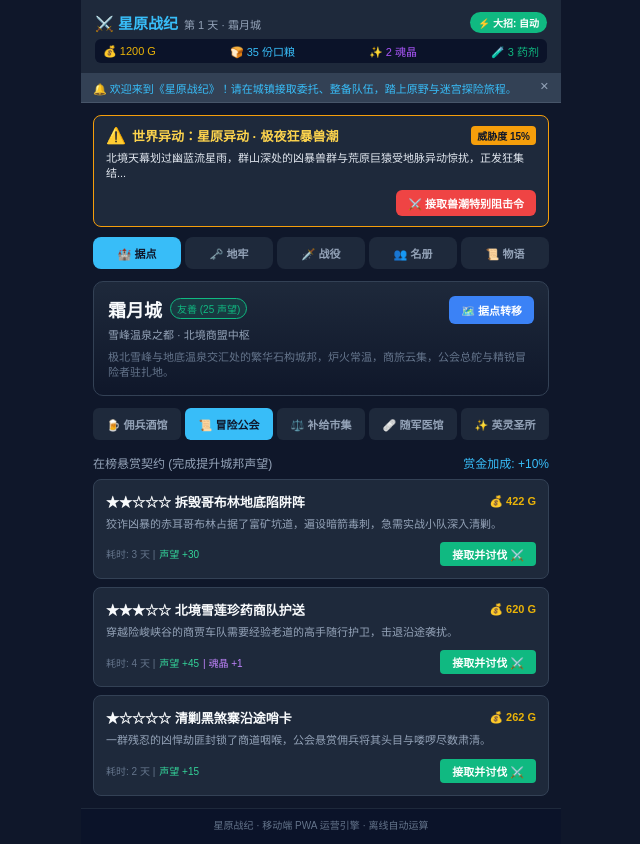
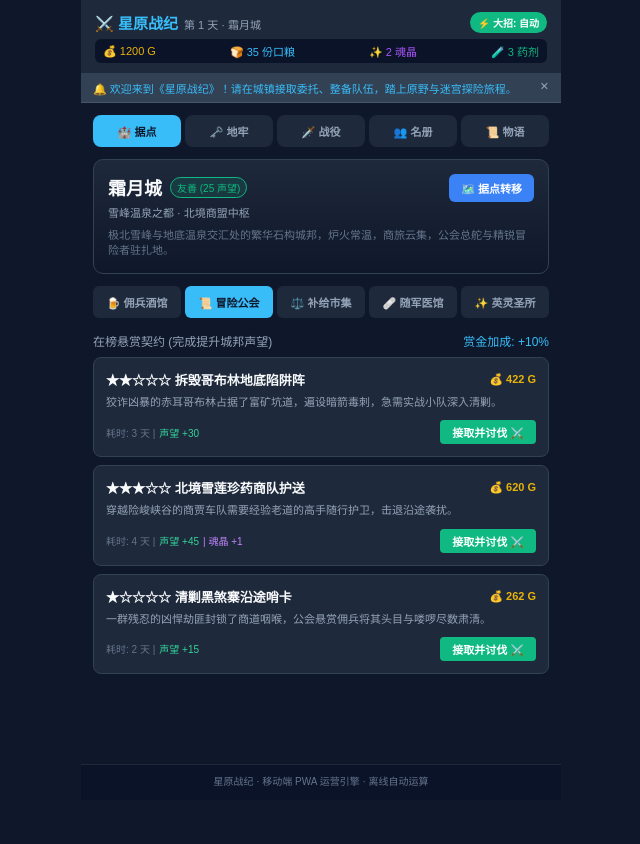
Before and after one commit to Juziweidejiu/Star-Origin-Chronicles, a React (Vite) app in the folder mobile-pwa/: page / in a window 1280 px wide. Shown: the whole page, without its empty margins (319-959 px from the left). After the commit the page ends 800 px from the top, so only its background shows below. Built offline with nearby package versions, Linux system fonts and the light colour scheme.

Commit message:
feat(config): add feature flag to hide world crisis banner during dungeon-combat polish

```diff
--- a/mobile-pwa/src/App.tsx
+++ b/mobile-pwa/src/App.tsx
@@ -15,6 +15,7 @@ import { InkStoryRunner } from './components/InkStoryRunner';
 import { DungeonEventModal } from './components/DungeonEventModal';
 import { CampBarkBubble } from './components/CampBarkBubble';
 import { GOLD_STANDARD_DUNGEON_EVENTS, getCampDialogueForHero } from './data/mockNarratives';
+import { ENABLE_WORLD_CRISIS } from './config/features';
 
 export function App() {
   const [activeTab, setActiveTab] = useState<'roster' | 'dungeon' | 'combat' | 'town' | 'story'>('town');
@@ -189,6 +190,7 @@ export function App() {
   const handleFinishDungeon = (victory: boolean) => {
     if (victory && currentContract) {
       const res = townEngine.completeContract(currentContract, roster);
+      if (ENABLE_WORLD_CRISIS) {
         // 推进天灾时间
         const crisisRes = crisisEngine.advanceDay();
         if (currentContract.id.startsWith('crisis_')) {
@@ -196,6 +198,9 @@ export function App() {
           setSystemNotice(`${res.message} | ${victoryMsg}`);
         } else {
           setSystemNotice(res.message + (crisisRes.message ? ` | ${crisisRes.message}` : ''));
+        }
+      } else {
+        setSystemNotice(res.message);
       }
     }
     setCurrentDungeon(null);
@@ -363,11 +368,13 @@ export function App() {
       {/* 核心展示区 */}
       <main style={{ flex: 1, padding: '12px', overflowY: 'auto' }}>
 
-        {/* 天灾大事件告警栏 (Milestone 3) */}
+        {/* 天灾大事件告警栏 (Milestone 3) — 通过 ENABLE_WORLD_CRISIS 开关控制 */}
+        {ENABLE_WORLD_CRISIS && (
           <CrisisAlert
             crisis={crisisEngine.crisis}
             onAcceptCrisisBattle={handleAcceptCrisisBattle}
           />
+        )}
 
         {/* 顶部五 Tab 切换 */}
         <div style={{ display: 'flex', gap: '4px', marginBottom: '12px' }}>
--- /dev/null
+++ b/mobile-pwa/src/config/features.ts
@@ -0,0 +1,8 @@
+/**
+ * 功能开关（Feature Flags）
+ *
+ * 当前开发阶段专注打磨「地下城探索 + 战斗」，世界天灾大事件暂时下线。
+ * 引擎（engine/crisisEngine.ts）、组件（components/CrisisAlert.tsx）
+ * 与相关契约逻辑均已完整保留，把开关改回 true 即可原样恢复。
+ */
+export const ENABLE_WORLD_CRISIS = false;
```
Also changed, not shown: 1 other file (tests, documents, lock files or other folders). Lines whose indentation alone changed are shown as unchanged.
